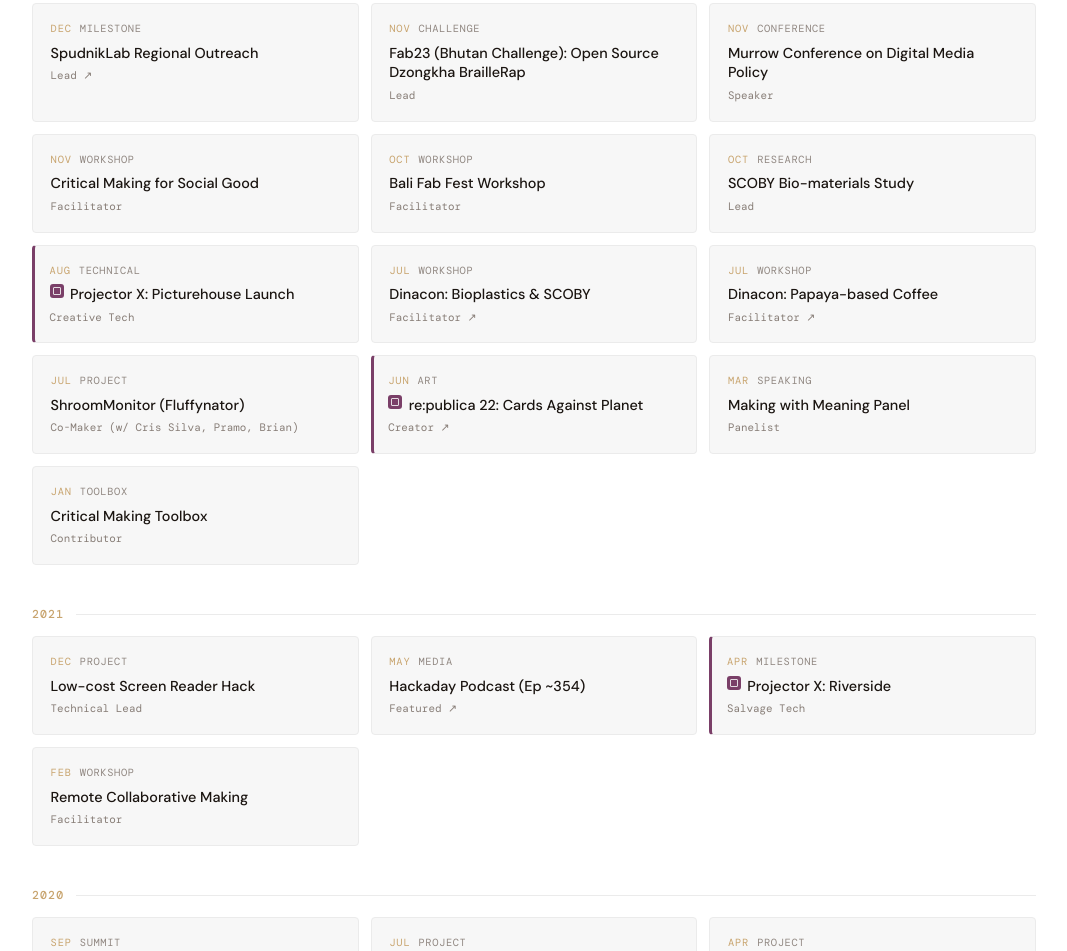
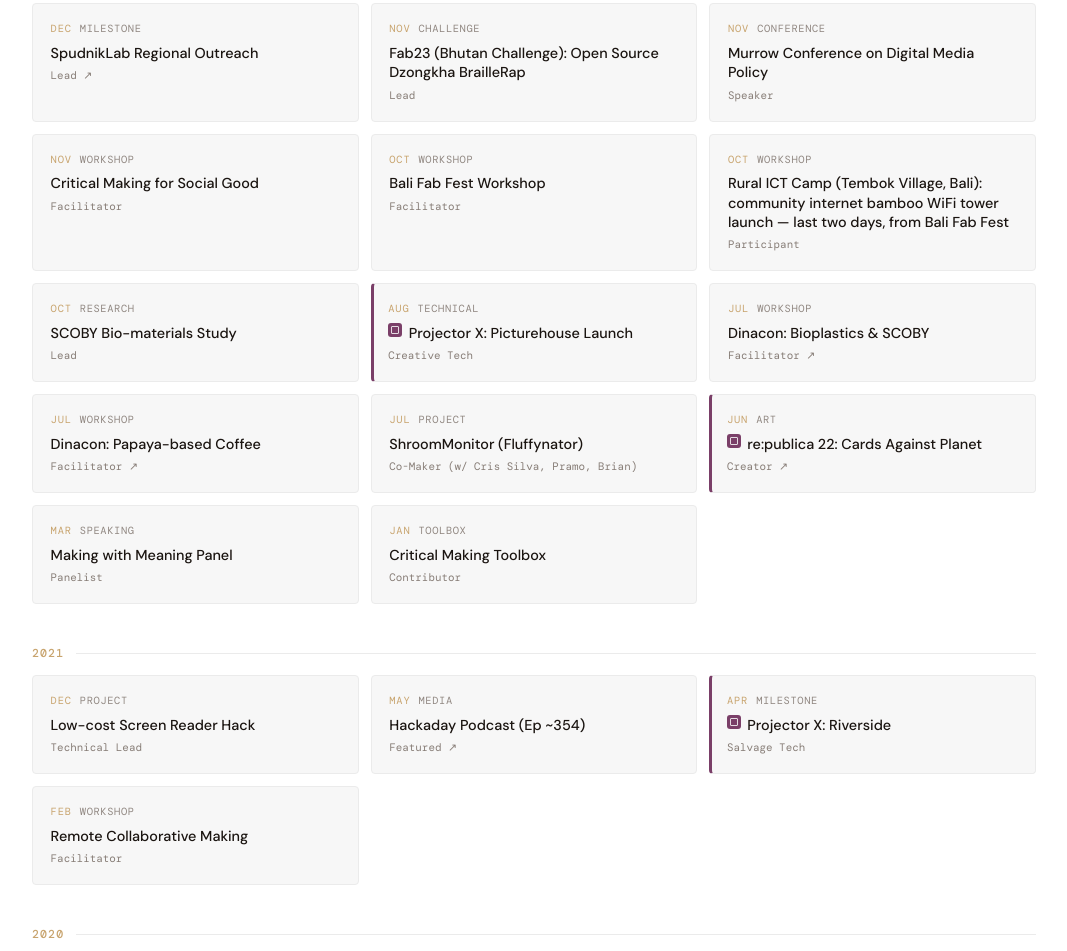
Before and after one commit to saadcaffeine/about, a plain HTML site: page index.html in a window 1280 px wide. Shown: the part 5404-6355 px from the top of the page, without its empty margins (106-1173 px from the left). Drawn offline with nearby package versions, Linux system fonts and the light colour scheme.

Commit message:
Add Rural ICT Camp Oct 2022 Tembok Village Bali, last two days from Bali Fab Fest

```diff
--- a/index.html
+++ b/index.html
@@ -1617,6 +1617,7 @@
       { year: 2022, month: "Nov", cat: "Conference", title: "Murrow Conference on Digital Media Policy", role: "Speaker", theme: "OPEN-GOVERNANCE" },
       { year: 2022, month: "Nov", cat: "Workshop",  title: "Critical Making for Social Good", role: "Facilitator",     theme: "OPEN-GOVERNANCE" },
       { year: 2022, month: "Oct", cat: "Workshop",  title: "Bali Fab Fest Workshop",          role: "Facilitator",     theme: "TECH-SALVAGE" },
+      { year: 2022, month: "Oct", cat: "Workshop", title: "Rural ICT Camp (Tembok Village, Bali): community internet bamboo WiFi tower launch — last two days, from Bali Fab Fest", role: "Participant", theme: "DIGITAL-EQUITY" },
       { year: 2022, month: "Oct", cat: "Research",  title: "SCOBY Bio-materials Study",       role: "Lead",            theme: "BIO-MAKING" },
       { year: 2022, month: "Aug", cat: "Technical", title: "Projector X: Picturehouse Launch", role: "Creative Tech",  theme: "TECH-SALVAGE",     art: true },
       { year: 2022, month: "Jul", cat: "Workshop",  title: "Dinacon: Bioplastics & SCOBY",    role: "Facilitator",     theme: "BIO-MAKING",       url: "https://dinacon.org/" },
```
Also changed, not shown: 1 other file.
